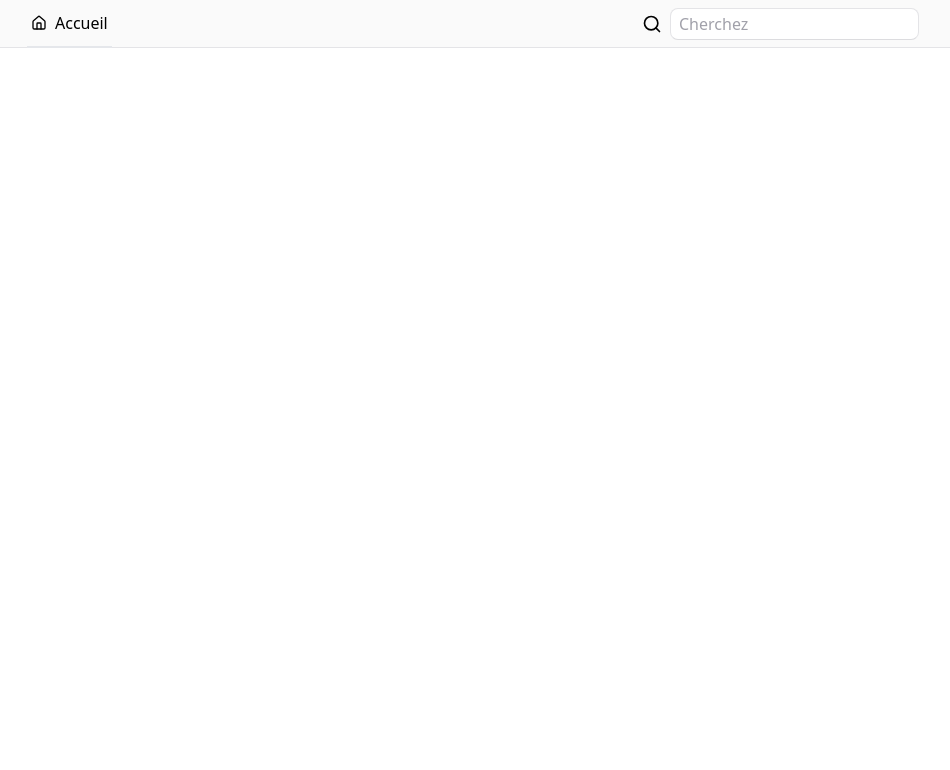
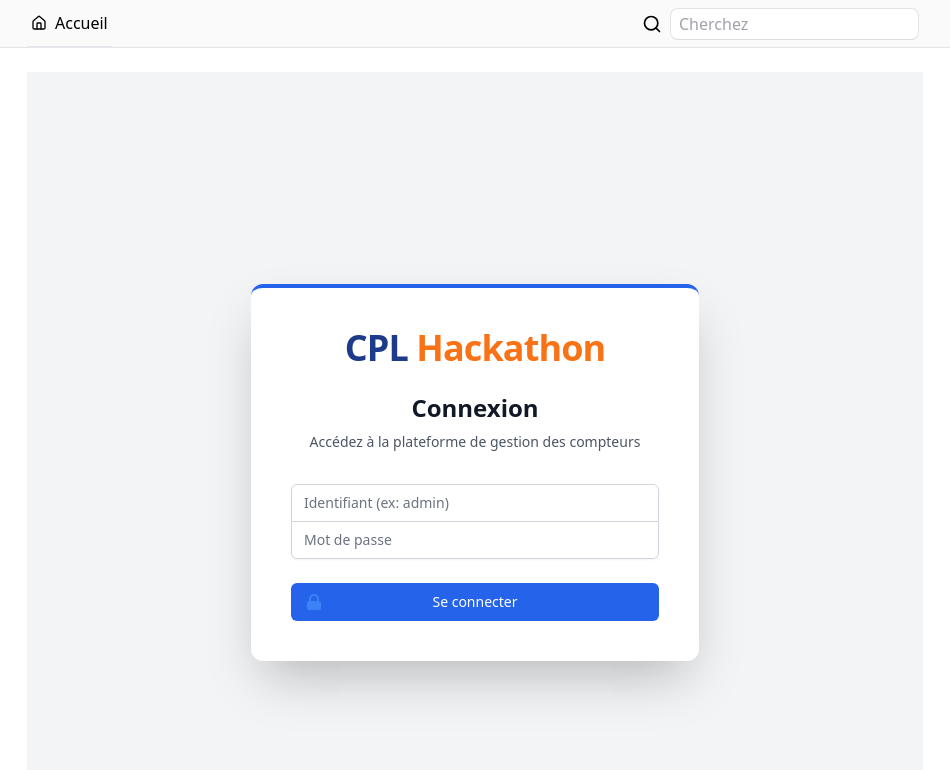
Before and after one commit to NicolasRbls/Hackathon-EDF-E5, a Vue app in the folder frontend/: page /login in a window 1280 px wide. Before the commit this address had no page. Shown: the top 770 px of the page, without its empty margins (165-1115 px from the left). Built offline with nearby package versions, Linux system fonts and the light colour scheme.

Commit message:
feat: implement user authentication with a login view, API service, and route guards.

```diff
--- a/frontend/src/router/index.js
+++ b/frontend/src/router/index.js
@@ -1,5 +1,8 @@
 import { createRouter, createWebHistory } from 'vue-router'
+import { authService } from '../services/api'
+
 import Index from '../views/Index.vue'
+import LoginView from '../views/auth/LoginView.vue'
 import BoDashboard from '../views/bo/dashboard/Pages/DashboardPage.vue'
 import MagasinDashboard from '../views/magasin/dashboard/Pages/DashboardPage.vue'
 import LaboDashboard from '../views/labo/dashboard/Pages/DashboardPage.vue'
@@ -8,43 +11,46 @@ import dashboardDashboard from '../views/dashboard/dashboard/Pages/DashboardPage
 
 const routes = [
   {
+    path: '/login',
+    name: 'Login',
+    component: LoginView
+  },
+  {
     path: '/',
     name: 'Index',
-    component: Index
+    component: Index,
+    meta: { requiresAuth: true }
   },
   {
     path: '/bo',
     name: 'bo-index',
-    component: BoDashboard
+    component: BoDashboard,
+    meta: { requiresAuth: true }
   },
   {
     path: '/magasin',
     name: 'magasin-index',
-    component: MagasinDashboard
+    component: MagasinDashboard,
+    meta: { requiresAuth: true }
   },
-
   {
     path: '/labo',
     name: 'labo-index',
-    component: LaboDashboard
+    component: LaboDashboard,
+    meta: { requiresAuth: true }
   },
-
-
   {
     path: '/admin',
     name: 'admin-index',
-    component: AdminDashboard
+    component: AdminDashboard,
+    meta: { requiresAuth: true }
   },
-
-
   {
     path: '/dashboard',
     name: 'dashboard-index',
-    component: dashboardDashboard
+    component: dashboardDashboard,
+    meta: { requiresAuth: true }
   }
-
-
-
 ]
 
 const router = createRouter({
@@ -52,4 +58,26 @@ const router = createRouter({
   routes
 })
 
+// Navigation Guard
+router.beforeEach((to, from, next) => {
+  const isAuthenticated = authService.isAuthenticated();
+
+  if (to.matched.some(record => record.meta.requiresAuth)) {
+    if (!isAuthenticated) {
+      next({ name: 'Login' });
+    } else {
+      next();
+    }
+  } else {
+    // Public page (Login)
+    if (to.name === 'Login' && isAuthenticated) {
+      // Already logged in? Go to dashboard or home
+      // Optional: Redirect to specific role dashboard
+      next({ name: 'Index' });
+    } else {
+      next();
+    }
+  }
+});
+
 export default router
--- /dev/null
+++ b/frontend/src/services/api.js
@@ -0,0 +1,83 @@
+import axios from 'axios';
+
+// Create Axios Instance
+const api = axios.create({
+    baseURL: '/api', // Vite proxy will handle this -> http://localhost:8000
+    headers: {
+        'Content-Type': 'application/json',
+    },
+});
+
+// Add Request Interceptor to attach Token
+api.interceptors.request.use(
+    (config) => {
+        const token = localStorage.getItem('token');
+        if (token) {
+            config.headers.Authorization = `Bearer ${token}`;
+        }
+        return config;
+    },
+    (error) => Promise.reject(error)
+);
+
+// Add Response Interceptor to handle 401 (Auto-Logout)
+api.interceptors.response.use(
+    (response) => response,
+    (error) => {
+        if (error.response && error.response.status === 401) {
+            // Token expired or invalid
+            // Only redirect if not already on login page to avoid loops
+            if (!window.location.pathname.includes('/login')) {
+                localStorage.removeItem('token');
+                localStorage.removeItem('user_role');
+                localStorage.removeItem('username');
+                window.location.href = '/login';
+            }
+        }
+        return Promise.reject(error);
+    }
+);
+
+export const authService = {
+    async login(username, password) {
+        // 1. Get Token
+        const params = new URLSearchParams();
+        params.append('username', username);
+        params.append('password', password);
+
+        const response = await api.post('/auth/login', params, {
+            headers: { 'Content-Type': 'application/x-www-form-urlencoded' }
+        });
+
+        const { access_token } = response.data;
+
+        // 2. Decode Token to get Role (Simple decode, no need for heavy lib if format is known)
+        // Or call /users/me to be safe. Let's call /users/me to get clean user object.
+        localStorage.setItem('token', access_token);
+
+        const userRes = await api.get('/auth/users/me');
+        const user = userRes.data;
+
+        localStorage.setItem('user_role', user.role);
+        localStorage.setItem('username', user.username);
+
+        return user;
+    },
+
+    logout() {
+        localStorage.removeItem('token');
+        localStorage.removeItem('user_role');
+        localStorage.removeItem('username');
+        window.location.href = '/login';
+    },
+
+    isAuthenticated() {
+        return !!localStorage.getItem('token');
+    },
+
+    getUserRole() {
+        return localStorage.getItem('user_role');
+    }
+};
+
+export default api;
--- /dev/null
+++ b/frontend/src/views/auth/LoginView.vue
@@ -0,0 +1,129 @@
+<template>
+  <div class="min-h-screen bg-gray-100 flex items-center justify-center py-12 px-4 sm:px-6 lg:px-8">
+    <div class="max-w-md w-full space-y-8 bg-white p-10 rounded-xl shadow-2xl border-t-4 border-blue-600">
+      <div>
+        <!-- EDF Logo Placeholder or Title -->
+        <h1 class="text-center text-4xl font-extrabold text-blue-900 tracking-tight">
+          CPL <span class="text-orange-500">Hackathon</span>
+        </h1>
+        <h2 class="mt-6 text-center text-2xl font-bold text-gray-900">
+          Connexion
+        </h2>
+        <p class="mt-2 text-center text-sm text-gray-600">
+          Accédez à la plateforme de gestion des compteurs
+        </p>
+      </div>
+
+      <form class="mt-8 space-y-6" @submit.prevent="handleLogin">
+        <input type="hidden" name="remember" value="true" />
+        <div class="rounded-md shadow-sm -space-y-px">
+          <div>
+            <label for="username" class="sr-only">Identifiant</label>
+            <input
+              id="username"
+              name="username"
+              type="text"
+              required
+              v-model="username"
+              class="appearance-none rounded-none relative block w-full px-3 py-2 border border-gray-300 placeholder-gray-500 text-gray-900 rounded-t-md focus:outline-none focus:ring-blue-500 focus:border-blue-500 focus:z-10 sm:text-sm"
+              placeholder="Identifiant (ex: admin)"
+            />
+          </div>
+          <div>
+            <label for="password" class="sr-only">Mot de passe</label>
+            <input
+              id="password"
+              name="password"
+              type="password"
+              required
+              v-model="password"
+              class="appearance-none rounded-none relative block w-full px-3 py-2 border border-gray-300 placeholder-gray-500 text-gray-900 rounded-b-md focus:outline-none focus:ring-blue-500 focus:border-blue-500 focus:z-10 sm:text-sm"
+              placeholder="Mot de passe"
+            />
+          </div>
+        </div>
+
+        <!-- Error Message -->
+        <div v-if="error" class="bg-red-50 border-l-4 border-red-500 p-4">
+          <div class="flex">
+            <div class="flex-shrink-0">
+              <!-- Heroicon: exclamation -->
+              <svg class="h-5 w-5 text-red-500" xmlns="http://www.w3.org/2000/svg" viewBox="0 0 20 20" fill="currentColor" aria-hidden="true">
+                <path fill-rule="evenodd" d="M18 10a8 8 0 11-16 0 8 8 0 0116 0zm-7 4a1 1 0 11-2 0 1 1 0 012 0zm-1-9a1 1 0 00-1 1v4a1 1 0 102 0V6a1 1 0 00-1-1z" clip-rule="evenodd" />
+              </svg>
+            </div>
+            <div class="ml-3">
+              <p class="text-sm text-red-700">
+                {{ error }}
+              </p>
+            </div>
+          </div>
+        </div>
+
+        <div>
+          <button
+            type="submit"
+            :disabled="isLoading"
+            class="group relative w-full flex justify-center py-2 px-4 border border-transparent text-sm font-medium rounded-md text-white bg-blue-600 hover:bg-blue-700 focus:outline-none focus:ring-2 focus:ring-offset-2 focus:ring-blue-500 disabled:opacity-50 transition-colors duration-200"
+          >
+            <span class="absolute left-0 inset-y-0 flex items-center pl-3">
+              <!-- Heroicon: lock-closed -->
+              <svg class="h-5 w-5 text-blue-500 group-hover:text-blue-400" xmlns="http://www.w3.org/2000/svg" viewBox="0 0 20 20" fill="currentColor" aria-hidden="true">
+                <path fill-rule="evenodd" d="M5 9V7a5 5 0 0110 0v2a2 2 0 012 2v5a2 2 0 01-2 2H5a2 2 0 01-2-2v-5a2 2 0 012-2zm8-2v2H7V7a3 3 0 016 0z" clip-rule="evenodd" />
+              </svg>
+            </span>
+            <span v-if="!isLoading">Se connecter</span>
+            <span v-else>Connexion en cours...</span>
+          </button>
+        </div>
+      </form>
+    </div>
+  </div>
+</template>
+
+<script setup>
+import { ref } from 'vue';
+import { useRouter } from 'vue-router';
+import { authService } from '../../services/api';
+
+const router = useRouter();
+const username = ref('');
+const password = ref('');
+const error = ref('');
+const isLoading = ref(false);
+
+const handleLogin = async () => {
+  isLoading.value = true;
+  error.value = '';
+
+  try {
+    await authService.login(username.value, password.value);
+
+    // Redirect based on Role (Basic routing logic)
+    const role = authService.getUserRole();
+
+    if (role === 'admin') {
+      router.push('/admin');
+    } else if (role === 'magasin') {
+      router.push('/magasin');
+    } else if (role === 'labo') {
+      router.push('/labo');
+    } else if (role === 'bo_nord' || role === 'bo_sud') {
+      router.push('/bo');
+    } else if (role === 'viewer') {
+      router.push('/dashboard');
+    } else {
+      router.push('/'); // Fallback
+    }
+
+  } catch (err) {
+    if (err.response && err.response.status === 401) {
+      error.value = "Identifiant ou mot de passe incorrect.";
+    } else {
+      error.value = "Une erreur est revenue. Veuillez vérifier votre connexion.";
+    }
+  } finally {
+    isLoading.value = false;
+  }
+};
+</script>
```
